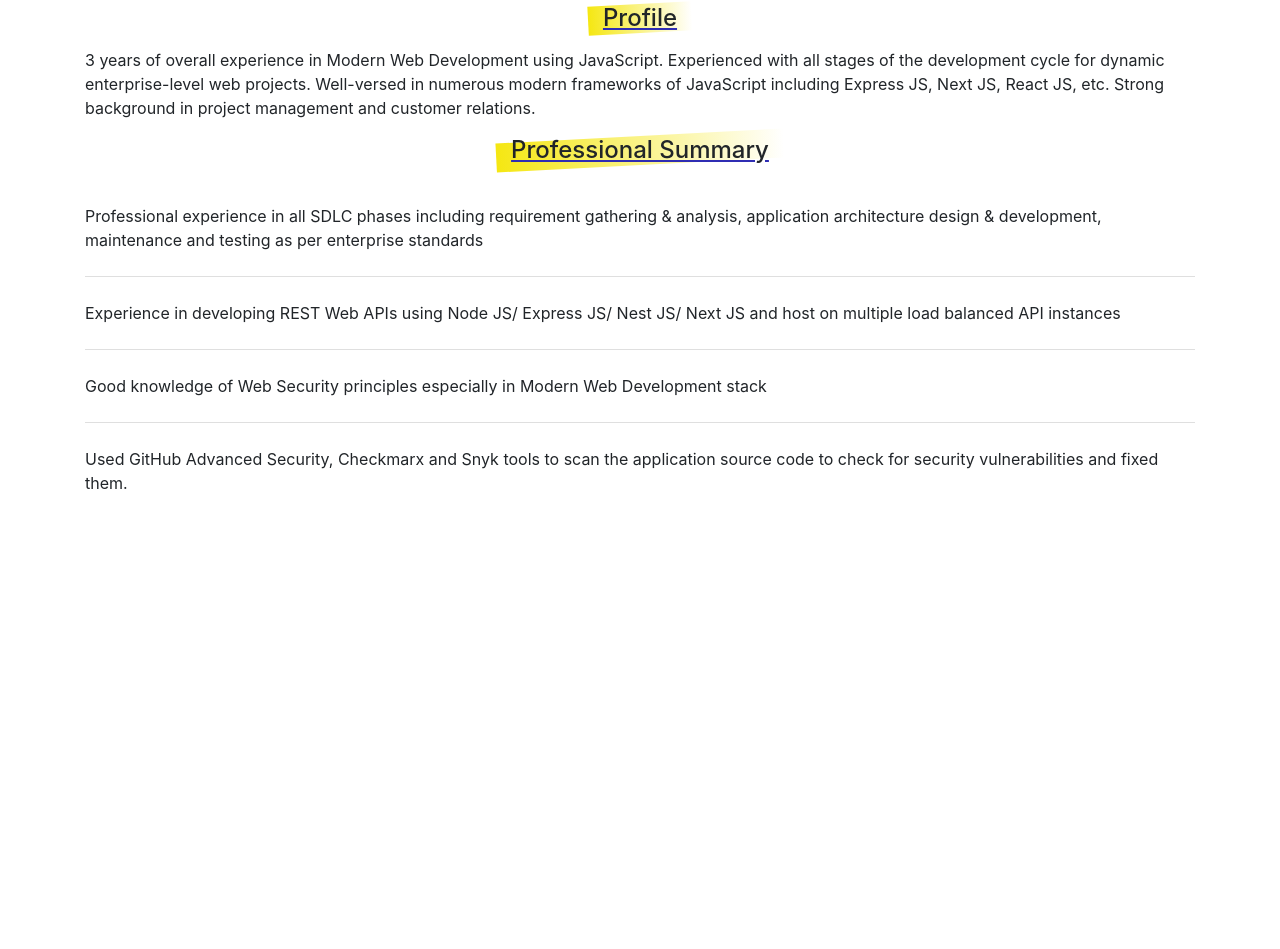
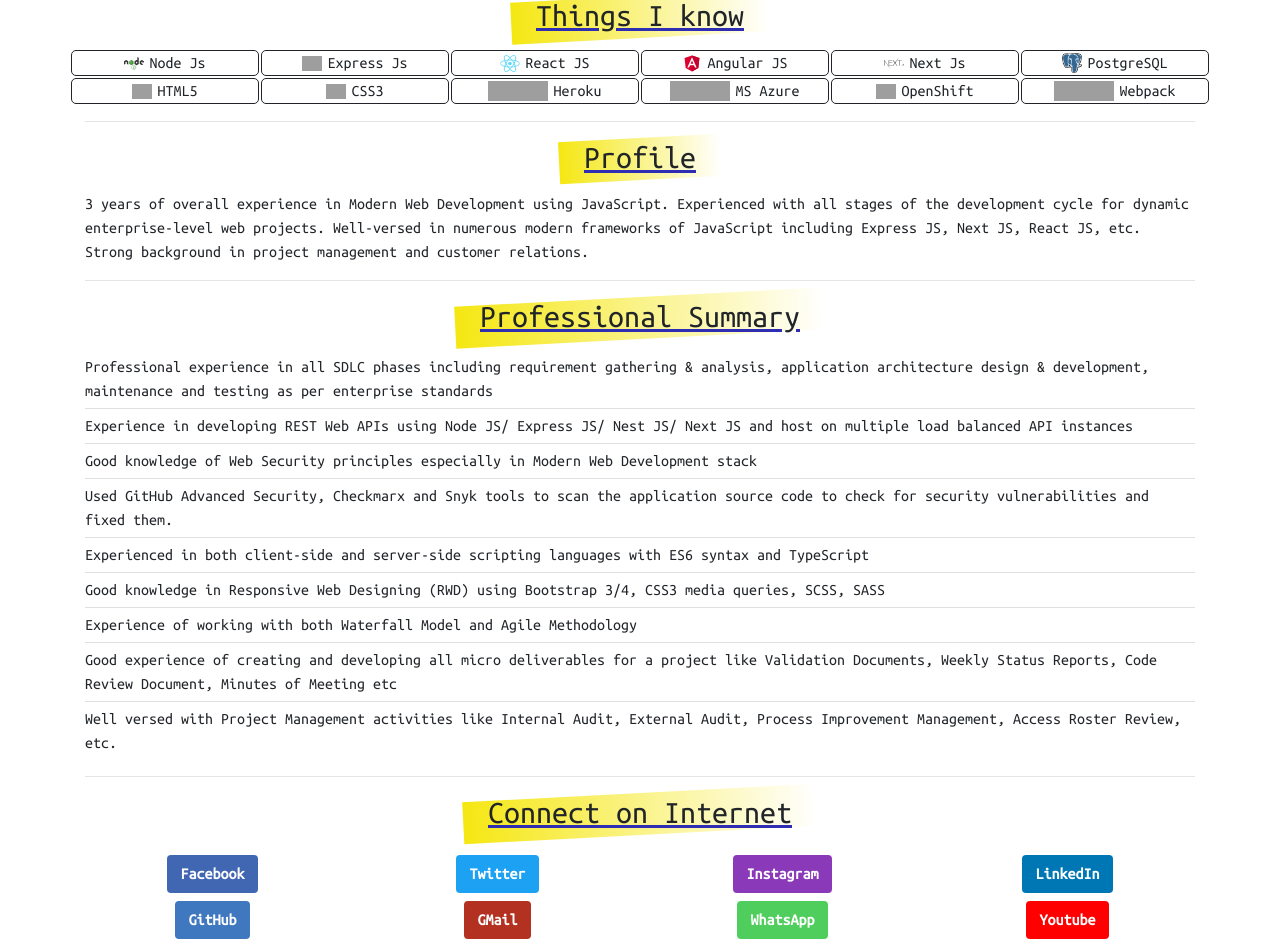
Before and after one commit to karankraina/karankraina, an Angular app: page / in a window 1280 px wide. Shown: the part 377-1326 px from the top of the page. Before the commit the page ends 896 px from the top, so only its background shows below. Built offline with nearby package versions, Linux system fonts and the light colour scheme; grey boxes are pictures that could not be loaded.

Commit message:
finalized profile

```diff
--- a/package.json
+++ b/package.json
@@ -4,7 +4,7 @@
   "scripts": {
     "ng": "ng",
     "start": "ng serve --host 0.0.0.0",
-    "build": "ng build",
+    "build": "ng build --prod",
     "test": "ng test",
     "lint": "ng lint",
     "e2e": "ng e2e"
--- a/src/app/components/basic/basic.component.css
+++ b/src/app/components/basic/basic.component.css
@@ -1,6 +1,7 @@
 .brand-text h1 {
     margin-bottom: 0;
     font-weight: bold;
+    text-shadow: 0.5px 1px 2px rgb(3, 3, 88);
 }
 
 .brand-text p {
@@ -13,15 +14,41 @@
     text-decoration-color: rgb(47, 45, 179) !important;
 }
 
-
-
 .head-title {
     margin-top: 10px;
     margin-bottom: 15px;
     ;
 }
 
+.custom-list {
+    padding: 5px 0
+}
+.btn {
+    font-weight: bold;
+    color: #FFF;
+}
 
-.custom-list {
-    padding: 1.5rem 0
+.btn.btn-facebook{
+    background-color: #4267B2;
 }
+.btn.btn-twitter{
+    background-color: 	#1DA1F2;
+}
+.btn.btn-instagram{
+    background-color: #8a3ab9;
+}
+.btn.btn-linkedin{
+    background-color: #0077b5;
+}
+.btn.btn-github{
+    background-color: #4078c0;
+}
+.btn.btn-gmail{
+    background-color: #B23121;
+}
+.btn.btn-whatsapp{
+    background-color: #4FCE5D;
+}
+.btn.btn-youtube{
+    background-color: #FF0000;
+}
--- a/src/app/components/basic/basic.component.html
+++ b/src/app/components/basic/basic.component.html
@@ -3,17 +3,50 @@
         <img class="img-fluid" width="150px" src="assets/image.svg" alt="{{resumeData.name}}">
         <h1>{{resumeData.name}}</h1>
         <p>{{resumeData.role}}</p>
+        <a href="assets/resume.pdf" target="_blank" download="Karan Resume.pdf" class="button btn btn-primary">Download Resume</a>
     </div>
+    <hr />
+
+    <h2 class="head-title text-center underline"><span class="highlight">Things I know</span></h2>
     <app-tech-grid></app-tech-grid>
+
+
     <hr />
-    <h4 class="head-title text-center underline"><span class="highlight">Profile</span></h4>
+    <h2 class="head-title text-center underline"><span class="highlight">Profile</span></h2>
     <p class="paragraph-text">{{resumeData.profile}}</p>
 
-    <h4 class="head-title text-center underline"><span class="highlight">Professional Summary</span></h4>
+    <hr />
+    <h2 class="head-title text-center underline"><span class="highlight">Professional Summary</span></h2>
     <ul class="list-group list-group-flush">
         <li class="list-group-item custom-list" *ngFor="let desc of resumeData.professionalSummary">{{desc}}</li>
     </ul>
 
-
-
+    <hr />
+    <h2 class="head-title text-center underline"><span class="highlight">Connect on Internet</span></h2>
+    <div class="row text-center">
+        <div class="col-4 pt-2 col-md-3">
+            <a href="https://facebook.com/karankraina" target="_blank" class="button btn btn-facebook">Facebook</a>
+        </div>
+        <div class="col-4 pt-2 col-md-3">
+            <a href="https://twitter.com/karankraina" target="_blank" class="button btn btn-twitter">Twitter</a>
+        </div>
+        <div class="col-4 pt-2 col-md-3">
+            <a href="https://instagram.com/karankraina" target="_blank" class="button btn btn-instagram">Instagram</a>
+        </div>
+        <div class="col-4 pt-2 col-md-3">
+            <a href="https://linkedin.com/in/karankraina" target="_blank" class="button btn btn-linkedin">LinkedIn</a>
+        </div>
+        <div class="col-4 pt-2 col-md-3">
+            <a href="https://github.com/karankraina" target="_blank" class="button btn btn-github">GitHub</a>
+        </div>
+        <div class="col-4 pt-2 col-md-3">
+            <a href="mailto:karanraina1996@gmail.com" target="_blank" class="button btn btn-gmail">GMail</a>
+        </div>
+        <div class="col-4 pt-2 col-md-3">
+            <a href="https://wa.link/p9gj8d" target="_blank" class="button btn btn-whatsapp">WhatsApp</a>
+        </div>
+        <div class="col-4 pt-2 col-md-3">
+            <a href="https://www.youtube.com/channel/UCjCOdR3PAwnPIFq1OS_c0dQ?sub_confirmation=1" target="_blank" class="button btn btn-youtube">Youtube</a>
+        </div>
+    </div>
 </div>
--- a/src/app/components/basic/basic.component.ts
+++ b/src/app/components/basic/basic.component.ts
@@ -16,10 +16,16 @@
     frameworks of JavaScript including Express JS, Next JS, React JS, etc. Strong background in project
     management and customer relations.`,
     professionalSummary: [
-      `Professional experience in all SDLC phases including requirement gathering & analysis, application architecture design & development, maintenance and testing as per enterprise standards`,
-      `Experience in developing REST Web APIs using Node JS/ Express JS/ Nest JS/ Next JS and host on multiple load balanced API instances`,
+      'Professional experience in all SDLC phases including requirement gathering & analysis, application architecture design & development, maintenance and testing as per enterprise standards',
+      'Experience in developing REST Web APIs using Node JS/ Express JS/ Nest JS/ Next JS and host on multiple load balanced API instances',
       'Good knowledge of Web Security principles especially in Modern Web Development stack',
       'Used GitHub Advanced Security, Checkmarx and Snyk tools to scan the application source code to check for security vulnerabilities and fixed them.',
+      'Experienced in both client-side and server-side scripting languages with ES6 syntax and TypeScript',
+      'Good knowledge in Responsive Web Designing (RWD) using Bootstrap 3/4, CSS3 media queries, SCSS, SASS',
+      'Experience of working with both Waterfall Model and Agile Methodology',
+      'Good experience of creating and developing all micro deliverables for a project like Validation Documents, Weekly Status Reports, Code Review Document, Minutes of Meeting etc',
+      'Well versed with Project Management activities like Internal Audit, External Audit, Process Improvement Management, Access Roster Review, etc.'
+
     ]
   }
   constructor() { }
--- a/src/app/components/basic/tech-grid/tech-grid.component.css
+++ b/src/app/components/basic/tech-grid/tech-grid.component.css
@@ -6,6 +6,12 @@
     align-items: center;
 }
 
+.tech-item img {
+    margin-right: 5px;
+    max-height: 20px;
+}
+
 .tech-wrapper {
-    padding: 1px 2px;
+    padding: 1px 1px;
+    min-width: max-content;
 }
--- a/src/app/components/basic/tech-grid/tech-grid.component.html
+++ b/src/app/components/basic/tech-grid/tech-grid.component.html
@@ -1,14 +1,6 @@
 <div class="row justify-content-center">
     <div class="col-3 col-md-2 tech-wrapper" *ngFor="let tech of techStack">
-        <div class="tech-item"><img class="img-fluid" width="20px" src="{{tech.logo}}" alt="{{tech.title}}">{{tech.title}}</div>
-    </div>
-    <div class="col-3 col-md-2  tech-wrapper">
-       <div class="tech-item"><img class="img-fluid" width="20px" src="assets/reactjs.svg" alt="React JS">React JS</div>
-    </div>
-    <div class="col-3 col-md-2  tech-wrapper">
-        <div class="tech-item"><img class="img-fluid" width="20px" src="assets/angularjs.svg" alt="Angular JS">Angular JS</div>
-    </div>
-    <div class="col-3 col-md-2  tech-wrapper">
-        <div class="tech-item"><img class="img-fluid" width="20px" src="assets/nextjs.svg" alt="Next JS">Next JS</div>
+        <div class="tech-item"><img class="img-fluid tech-image" [ngStyle]="{width: tech.width || '20px'}"
+                src="{{tech.logo}}" alt="{{tech.title}}">{{tech.title}}</div>
     </div>
 </div>
--- a/src/app/components/basic/tech-grid/tech-grid.component.ts
+++ b/src/app/components/basic/tech-grid/tech-grid.component.ts
@@ -12,6 +12,10 @@
       logo: 'assets/nodejs.svg',
     },
     {
+      title: 'Express Js',
+      logo: 'https://www.vectorlogo.zone/logos/expressjs/expressjs-icon.svg',
+    },
+    {
       title: 'React JS',
       logo: 'assets/reactjs.svg',
     },
@@ -23,6 +27,37 @@
       title: 'Next Js',
       logo: 'assets/nextjs.svg',
     },
+    {
+      title: 'PostgreSQL',
+      logo: 'assets/postgres.png',
+    },
+    {
+      title: 'HTML5',
+      logo: 'https://upload.wikimedia.org/wikipedia/commons/6/61/HTML5_logo_and_wordmark.svg',
+    },
+    {
+      title: 'CSS3',
+      logo: 'https://upload.wikimedia.org/wikipedia/commons/d/d5/CSS3_logo_and_wordmark.svg',
+    },
+    {
+      title: 'Heroku',
+      logo: 'https://upload.wikimedia.org/wikipedia/commons/e/ec/Heroku_logo.svg',
+      width: '60px',
+    },
+    {
+      title: 'MS Azure',
+      logo: 'https://upload.wikimedia.org/wikipedia/commons/a/a8/Microsoft_Azure_Logo.svg',
+      width: '60px',
+    },
+    {
+      title: 'OpenShift',
+      logo: 'https://upload.wikimedia.org/wikipedia/commons/3/3a/OpenShift-LogoType.svg',
+    },
+    {
+      title: 'Webpack',
+      logo: 'https://upload.wikimedia.org/wikipedia/commons/9/94/Webpack.svg',
+      width: '60px'
+    }
   ];
   constructor() { }
 
--- a/src/app/components/header/header.component.html
+++ b/src/app/components/header/header.component.html
@@ -18,7 +18,7 @@
         </li>
     </ul> -->
     <select class="custom-select" [(ngModel)]="selectedAppMode" (change)="onAppModeChange()">
-        <option value="resume">Resume</option>
-        <option value="cool">Cool</option>
+        <option value="resume">Basic Resume</option>
+        <option value="cool">Coming Soon</option>
     </select>
 </nav>
--- a/src/app/components/homepage/homepage.component.html
+++ b/src/app/components/homepage/homepage.component.html
@@ -1,4 +1,4 @@
-<div class="container-fluid">
+<!-- <div class="container-fluid">
     <div class="row">
         <div class="brand-image col-12 order-md-2 col-md-6 d-flex justify-content-center">
             <img class="img-fluid" src="assets/image.svg" alt="Karan Raina">
@@ -22,4 +22,9 @@
         </div>
     </div>
 
+</div> -->
+<div class="container-fluid">
+    <div class="jumbotron">
+        <h1>Still under development !!!</h1>
+    </div>
 </div>
--- a/src/index.html
+++ b/src/index.html
@@ -1,13 +1,20 @@
 <!doctype html>
 <html lang="en">
+
 <head>
   <meta charset="utf-8">
   <title>Karan Raina - Full Stack Developer</title>
   <base href="/">
+  <meta name="description" content="Karan Raina is a full stack developer from India.">
   <meta name="viewport" content="width=device-width, initial-scale=1">
   <link rel="icon" type="image/x-icon" href="favicon.ico">
+  <link rel="preconnect" href="https://fonts.googleapis.com">
+  <link rel="preconnect" href="https://fonts.gstatic.com" crossorigin>
+  <link href="https://fonts.googleapis.com/css2?family=Ubuntu+Mono&display=swap" rel="stylesheet">
 </head>
+
 <body>
   <app-root></app-root>
 </body>
+
 </html>
--- a/src/styles.css
+++ b/src/styles.css
@@ -1,10 +1,16 @@
 /* You can add global styles to this file, and also import other style files */
+
+body {
+    font-family: 'Ubuntu Mono', monospace;
+    padding: 10px;
+}
 
 /* Highlighter */
 
 .highlight {
     position: relative;
     margin-bottom: 20px;
+    padding: 5px;
 }
 
 .highlight::before {
@@ -13,10 +19,10 @@
     min-width: 100%;
     display: inline-block;
     z-index: -10;
-    left: -15px;
+    left: -20px;
     background: rgb(245, 231, 18);
     background: linear-gradient(90deg, rgba(245, 231, 18, 1) 0%, rgba(255, 255, 255, 1) 100%);
-    min-width: calc(100% + 30px);
+    min-width: calc(100% + 40px);
     min-height: 100%;
     transform: rotate(-3deg);
 }
```
Also changed, not shown: src/assets/postgres.png (added), 1 other file (tests, documents, lock files or other folders).
